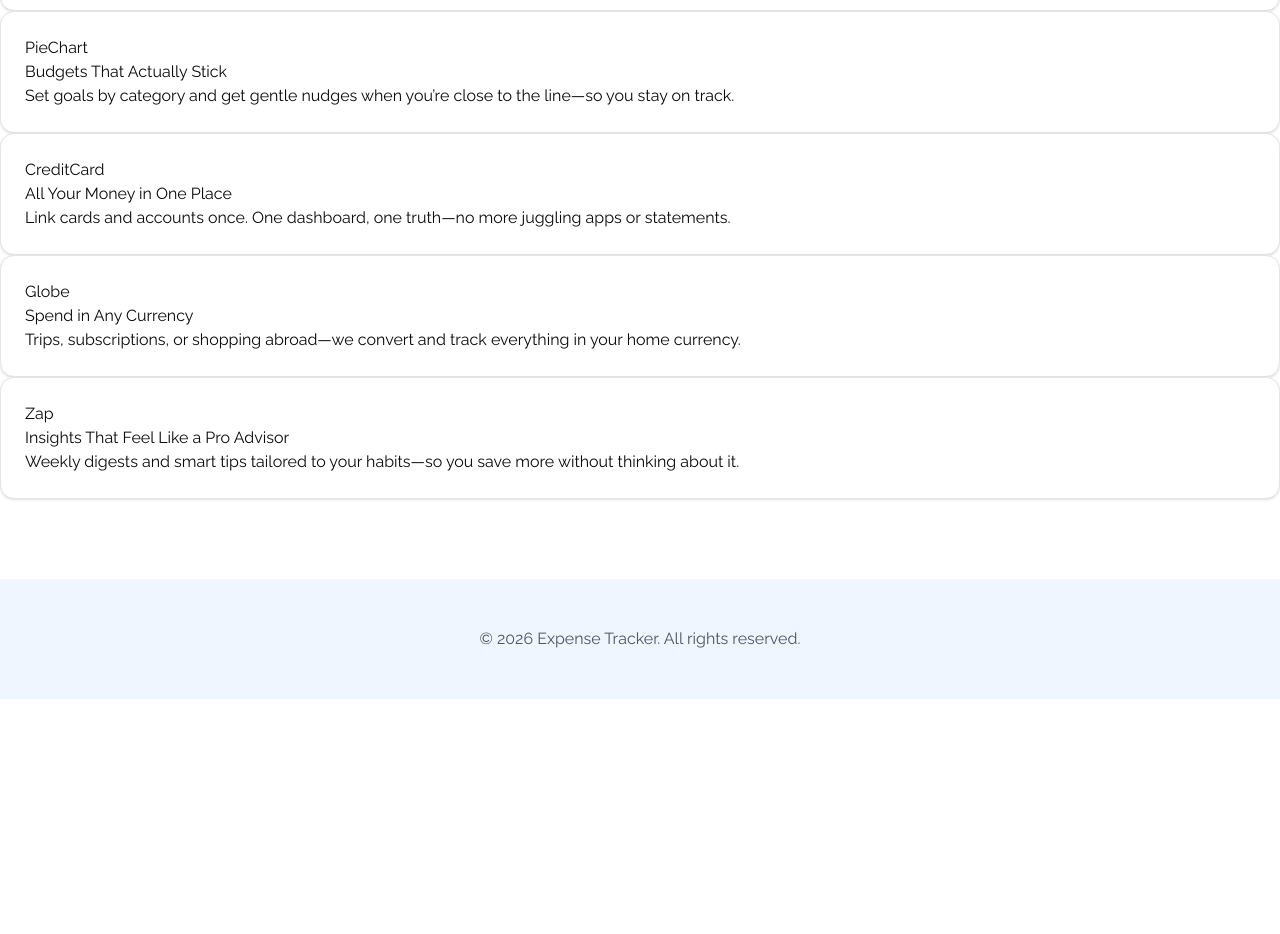
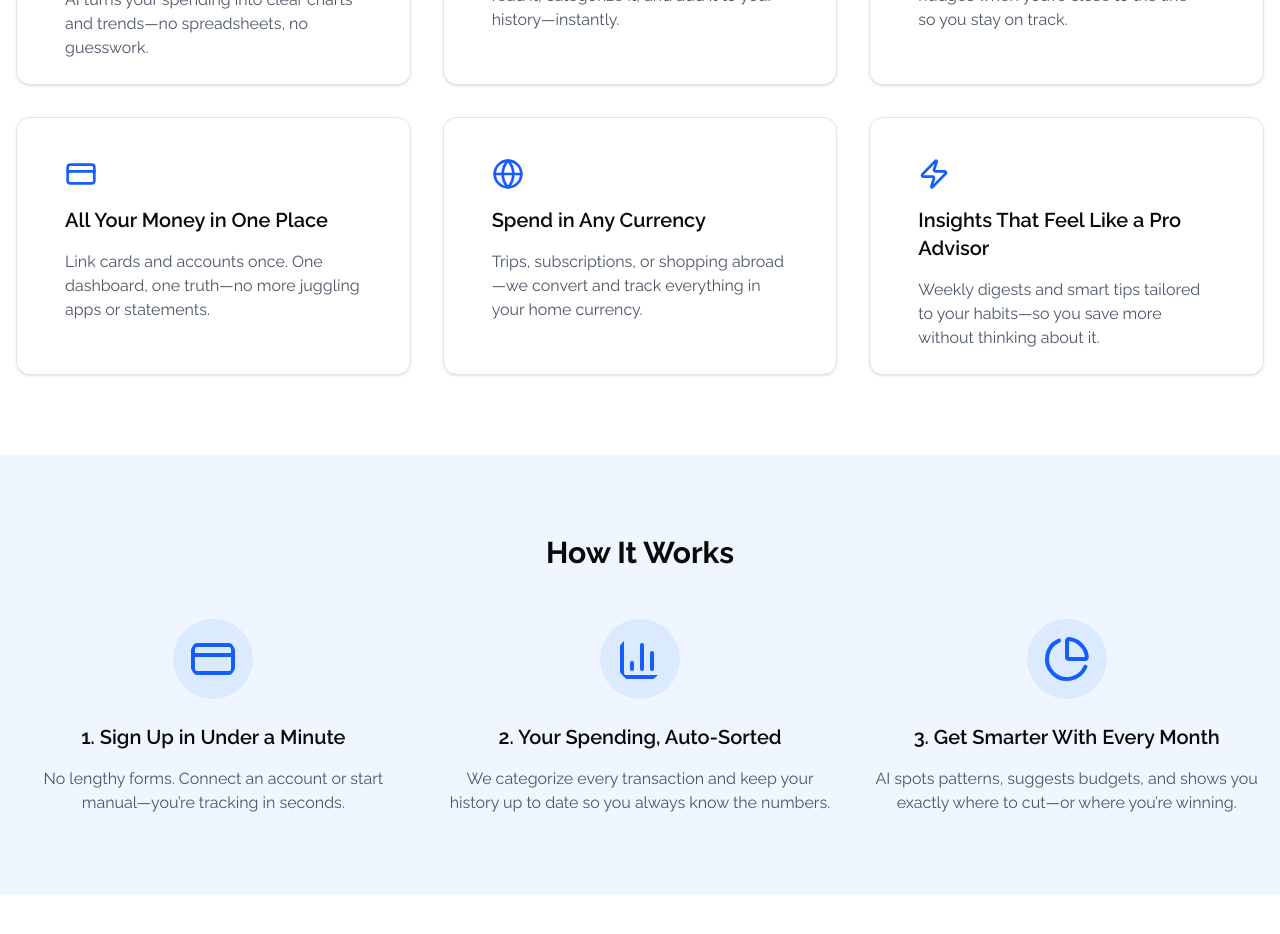
Before and after one commit to Dragneel1337/ExpenseTracker, a Next.js app: page / in a window 1280 px wide. Shown: the part 1840-2774 px from the top of the page. Before the commit the page ends 2539 px from the top, so only its background shows below. Built offline with nearby package versions, Linux system fonts and the light colour scheme; no server answers.

Commit message:
testimonials almost done, how it works done

```diff
--- a/app/page.tsx
+++ b/app/page.tsx
@@ -1,6 +1,8 @@
 import Features from '@/components/Features';
 import Hero from '@/components/Hero';
+import HowItWorks from '@/components/HowItWorks';
 import Stats from '@/components/Stats';
+import Testimonials from '@/components/Testimonials';
 
 export default function Home() {
 	return (
@@ -8,6 +10,8 @@ export default function Home() {
 			<Hero />
 			<Stats />
 			<Features />
+			<HowItWorks />
+			<Testimonials />
 		</div>
 	);
 }
--- a/components/Features.tsx
+++ b/components/Features.tsx
@@ -4,18 +4,21 @@ import { Card, CardContent } from './ui/card';
 const Features = () => {
 	return (
 		<section className="py-10 sm:py-14 md:py-20">
-			<div>
-				<h2>Everything you require to handle your finances</h2>
-				<div>
-					{featuresData.map((feature, index) => (
-						<Card>
-							<CardContent>
-								{feature.icon}
-								<h3>{feature.title}</h3>
-								<p>{feature.description}</p>
-							</CardContent>
-						</Card>
-					))}
+			<div className="container mx-auto px-4">
+				<h2 className="text-3xl font-bold text-center mb-12">Everything you require to handle your finances</h2>
+				<div className="grid grid-cols-1 md:grid-cols-2 lg:grid-cols-3 gap-8">
+					{featuresData.map((feature, index) => {
+						const Icon = feature.icon;
+						return (
+							<Card key={index} className="p-6">
+								<CardContent className="space-y-4 pt-4">
+									<Icon className="h-8 w-8 text-blue-600" />
+									<h3 className="text-xl font-semibold">{feature.title}</h3>
+									<p className="text-gray-600">{feature.description}</p>
+								</CardContent>
+							</Card>
+						);
+					})}
 				</div>
 			</div>
 		</section>
--- /dev/null
+++ b/components/HowItWorks.tsx
@@ -0,0 +1,26 @@
+import { howItWorksData } from '@/data/landing-data';
+
+const HowItWorks = () => {
+	return (
+		<section className="py-10 sm:py-14 md:py-20 bg-blue-50">
+			<div className="container mx-auto px-4">
+				<h2 className="text-3xl font-bold text-center mb-12">How It Works</h2>
+				<div className="grid grid-cols-1 md:grid-cols-3 gap-8">
+					{howItWorksData.map((step, index) => {
+						const Icon = step.icon;
+						return (
+							<div key={index} className="text-center">
+								<div>
+									<Icon className="h-16 w-16 p-3 md:h-20 md:w-20 md:p-4 bg-blue-100 text-blue-600 rounded-full flex items-center justify-center mx-auto mb-6" />
+								</div>
+								<h3 className="text-xl font-semibold mb-4">{step.title}</h3>
+								<p className="text-gray-600">{step.description}</p>
+							</div>
+						);
+					})}
+				</div>
+			</div>
+		</section>
+	);
+};
+export default HowItWorks;
--- /dev/null
+++ b/components/Testimonials.tsx
@@ -0,0 +1,59 @@
+import { Card, CardContent } from '@/components/ui/card';
+import { testimonialsData } from '@/data/landing-data';
+import { Star } from 'lucide-react';
+import Image from 'next/image';
+
+const MAX_STARS = 5;
+
+const Testimonials = () => {
+	return (
+		<section className="py-10 sm:py-14 md:py-20">
+			<div className="container mx-auto px-4">
+				<h2 className="text-3xl font-bold text-center mb-2">Comments from our users</h2>
+				<p className="text-gray-600 text-center mx-auto mb-12">
+					See what people are saying about managing their finances with us.
+				</p>
+				<div className="grid grid-cols-1 xl:grid-cols-3 gap-6">
+					{testimonialsData.map((testimony, index) => (
+						<Card
+							key={index}
+							className="overflow-hidden rounded-2xl border-0 bg-white shadow-sm shadow-slate-200/60 hover:shadow-md hover:shadow-slate-200/80 transition-shadow duration-200">
+							<CardContent className="p-4">
+								<p className="text-gray-600 text-lg lg:text-base">&quot;{testimony.quote}&quot;</p>
+								<footer className="mt-6 pt-5 border-t border-slate-100 flex flex-row justify-between items-center">
+									<div className="flex items-center gap-3">
+										<Image
+											src={testimony.image}
+											alt={testimony.name}
+											width={40}
+											height={40}
+											className="rounded-full size-11 object-cover"
+										/>
+										<div className="flex flex-col">
+											<p className="font-semibold">{testimony.name}</p>
+											<p className="text-sm text-blue-600">{testimony.role}</p>
+										</div>
+									</div>
+									<div className="flex items-center gap-1" aria-label={`${testimony.rating} out of ${MAX_STARS} stars`}>
+										{Array.from({ length: MAX_STARS }, (_, i) => (
+											<span key={i} className={i < testimony.rating ? 'text-amber-400' : 'text-slate-200'} aria-hidden>
+												<Star
+													className="size-4"
+													strokeWidth={2}
+													fill={i < testimony.rating ? 'currentColor' : 'none'}
+													stroke="currentColor"
+												/>
+											</span>
+										))}
+										<span className="ml-2 text-sm font-semibold text-gray-600">{testimony.rating}.0</span>
+									</div>
+								</footer>
+							</CardContent>
+						</Card>
+					))}
+				</div>
+			</div>
+		</section>
+	);
+};
+export default Testimonials;
--- a/data/landing-data.ts
+++ b/data/landing-data.ts
@@ -1,4 +1,16 @@
-import { Users, TrendingUp, Shield, Star, type LucideIcon } from 'lucide-react';
+import {
+	Users,
+	TrendingUp,
+	Shield,
+	Star,
+	BarChart3,
+	Receipt,
+	PieChart,
+	CreditCard,
+	Globe,
+	Zap,
+	type LucideIcon,
+} from 'lucide-react';
 
 export const statsData: { value: string; icon: LucideIcon }[] = [
 	{ value: '50K+', icon: Users },
@@ -7,64 +19,71 @@ export const statsData: { value: string; icon: LucideIcon }[] = [
 	{ value: '4.9/5', icon: Star },
 ];
 
-export const featuresData = [
+export const featuresData: { icon: LucideIcon; title: string; description: string }[] = [
 	{
-		icon: 'BarChart3',
+		icon: BarChart3,
 		title: 'See Where Your Money Really Goes',
 		description: 'AI turns your spending into clear charts and trends—no spreadsheets, no guesswork.',
 	},
 	{
-		icon: 'Receipt',
+		icon: Receipt,
 		title: 'Snap a Receipt, Done',
 		description: 'Point your phone at any receipt. We read it, categorize it, and add it to your history—instantly.',
 	},
 	{
-		icon: 'PieChart',
+		icon: PieChart,
 		title: 'Budgets That Actually Stick',
 		description: 'Set goals by category and get gentle nudges when you’re close to the line—so you stay on track.',
 	},
 	{
-		icon: 'CreditCard',
+		icon: CreditCard,
 		title: 'All Your Money in One Place',
 		description: 'Link cards and accounts once. One dashboard, one truth—no more juggling apps or statements.',
 	},
 	{
-		icon: 'Globe',
+		icon: Globe,
 		title: 'Spend in Any Currency',
 		description: 'Trips, subscriptions, or shopping abroad—we convert and track everything in your home currency.',
 	},
 	{
-		icon: 'Zap',
+		icon: Zap,
 		title: 'Insights That Feel Like a Pro Advisor',
 		description: 'Weekly digests and smart tips tailored to your habits—so you save more without thinking about it.',
 	},
 ];
 
-export const howItWorksData = [
+export const howItWorksData: { icon: LucideIcon; title: string; description: string }[] = [
 	{
-		icon: 'CreditCard',
+		icon: CreditCard,
 		title: '1. Sign Up in Under a Minute',
 		description: 'No lengthy forms. Connect an account or start manual—you’re tracking in seconds.',
 	},
 	{
-		icon: 'BarChart3',
+		icon: BarChart3,
 		title: '2. Your Spending, Auto-Sorted',
 		description: 'We categorize every transaction and keep your history up to date so you always know the numbers.',
 	},
 	{
-		icon: 'PieChart',
+		icon: PieChart,
 		title: '3. Get Smarter With Every Month',
 		description: 'AI spots patterns, suggests budgets, and shows you exactly where to cut—or where you’re winning.',
 	},
 ];
 
-export const testimonialsData = [
+export const testimonialsData: {
+	name: string;
+	role: string;
+	image: string;
+	quote: string;
+	rating: number;
+}[] = [
 	{
 		name: 'Jennifer Lee',
 		role: 'Medium Business Owner',
 		image: 'https://randomuser.me/api/portraits/women/23.jpg',
 		quote:
 			'I used to lose hours digging through receipts. Now I snap a photo and my books are done. Game changer for my business.',
+		rating: 5,
 	},
 	{
 		name: 'Marcus Thompson',
@@ -72,12 +91,14 @@ export const testimonialsData = [
 		image: 'https://randomuser.me/api/portraits/men/24.jpg',
 		quote:
 			'Finally, an app that actually gets where my money goes. The insights are sharp and the UI doesn’t get in the way.',
+		rating: 5,
 	},
 	{
 		name: 'Lily Anderson',
-		role: 'F',
+		role: 'Freelance Designer',
 		image: 'https://randomuser.me/api/portraits/women/25.jpg',
 		quote:
 			'I suggest this to clients who want clarity without complexity. Multi-currency and clean reports—exactly what they need.',
+		rating: 4,
 	},
 ];
--- a/next.config.ts
+++ b/next.config.ts
@@ -1,8 +1,15 @@
-import type { NextConfig } from "next";
+import type { NextConfig } from 'next';
 
 const nextConfig: NextConfig = {
-  /* config options here */
-  reactCompiler: true,
+	images: {
+		remotePatterns: [
+			{
+				protocol: 'https',
+				hostname: 'randomuser.me',
+			},
+		],
+	},
+	reactCompiler: true,
 };
 
 export default nextConfig;
```
